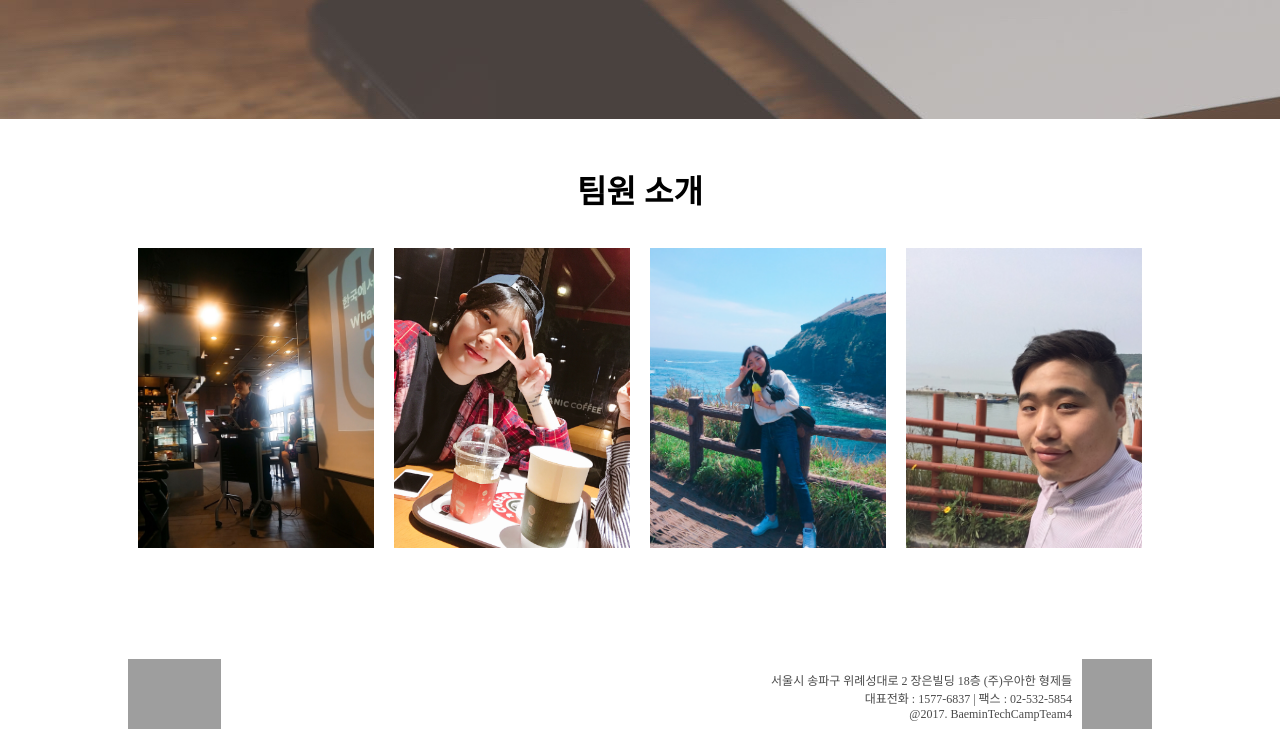
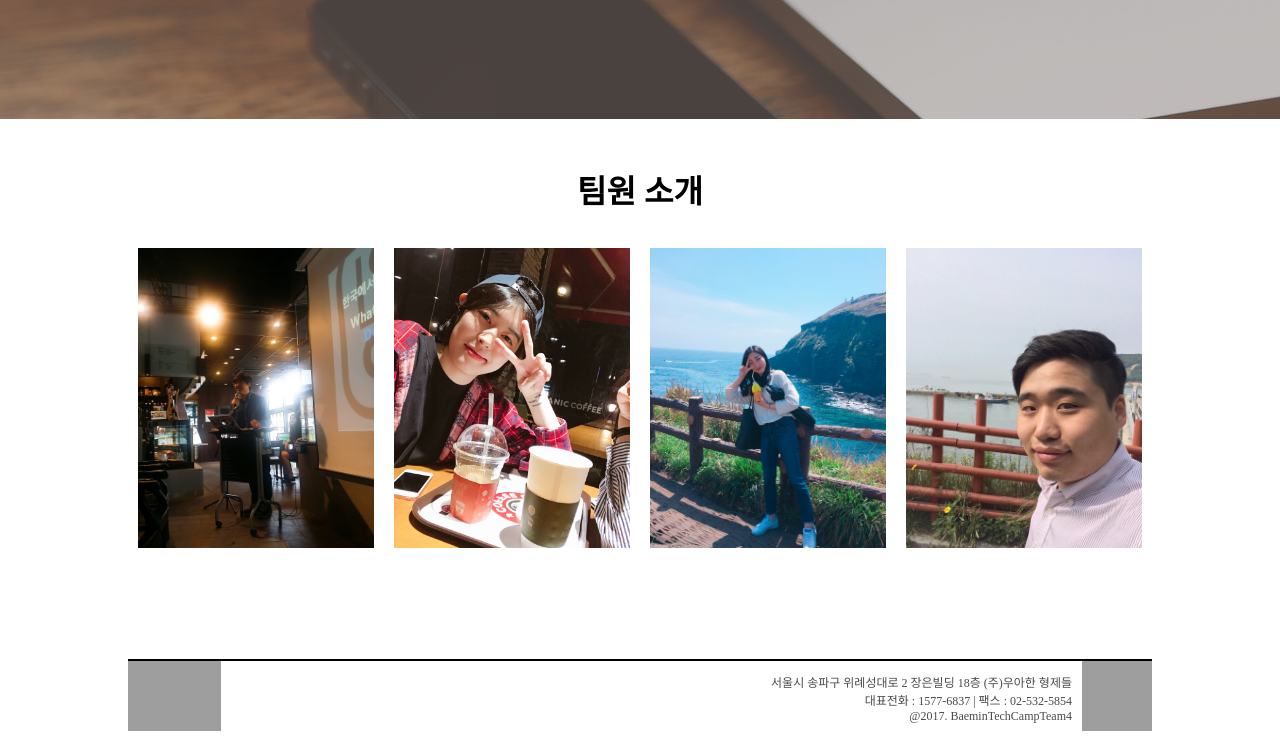
Before and after one commit to BaeminTechCampTeam4/0705_team_page, a plain HTML site: page index.html in a window 1280 px wide. Shown: the part 481-1217 px from the top of the page. Drawn offline with Linux system fonts and the light colour scheme; grey boxes are pictures that could not be loaded.

Commit message:
footer re array

```diff
--- a/index.html
+++ b/index.html
@@ -115,19 +115,23 @@
 </div>
 <div class="footer">
 	<div class="container">
+        <div class="border"></div>
+        <div>
 		<div class="contact_area">
 			<a href="https://github.com/BaeminTechCampTeam4">
 				<img src="http://www.aha.io/assets/github.7433692cabbfa132f34adb034e7909fa.png">
 			</a>
 		</div>
-		<a href="http://www.woowahan.com/">
+        <div class="woowahan_area">
+		<a class="logo_img" href="http://www.woowahan.com/">
 			<img class="logo_img" src="http://cdn.besuccess.com/wp-content/uploads/2014/02/%EC%9A%B0%EC%95%84%ED%95%9C%ED%98%95%EC%A0%9C%EB%93%A4_%EB%A1%9C%EA%B3%A0%ED%83%80%EC%9E%85.jpg.jpg">
 		</a>
-		<ul class="woowahan_area">
+		<ul class="woowahan_explain">
 			<li>서울시 송파구 위례성대로 2 장은빌딩 18층 (주)우아한 형제들</li>
 			<li>대표전화 : 1577-6837 | 팩스 : 02-532-5854</li>
 			<li>@2017. BaeminTechCampTeam4</li>
 		</div>
+        </div>
 	</div>
 </div>
 </body>
--- a/main.css
+++ b/main.css
@@ -21,6 +21,10 @@ img {
 }
 
 .woowahan_area {
+	float: right;
+}
+
+.woowahan_explain {
 	color: #4a4a4a;
 	font-size: 12px;
 	text-align: right;
@@ -37,6 +41,12 @@ img {
 
 .contact_area > a > img {
 	height: 70px;
+}
+
+@media(max-width: 600px) {
+.contact_area > a > img {
+	display: none
+}
 }
 
 .content2 {
@@ -175,3 +185,7 @@ div.first-con-img{
 .header ul li:first-child {
 	border-left: none;
 }
+
+.footer .border {
+	border: 1px solid black;
+}
```
